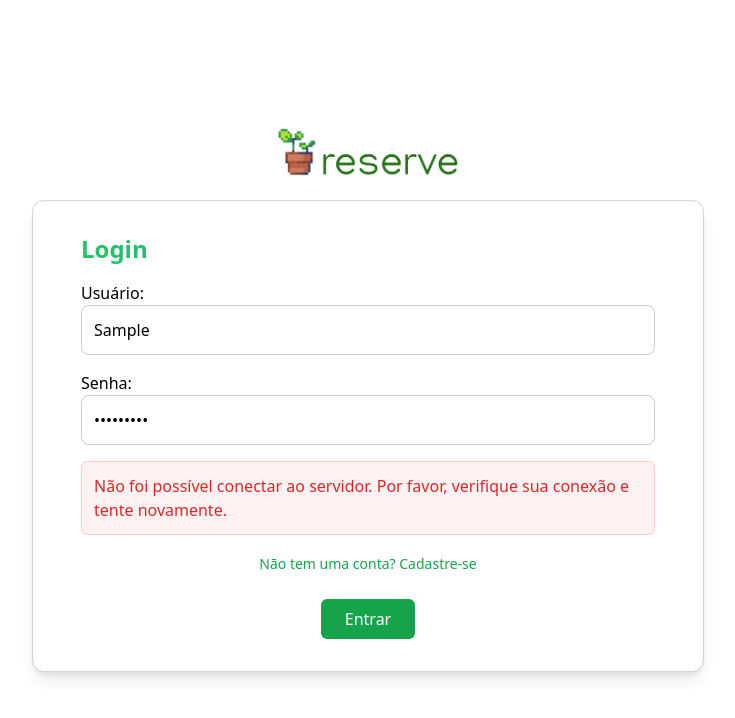
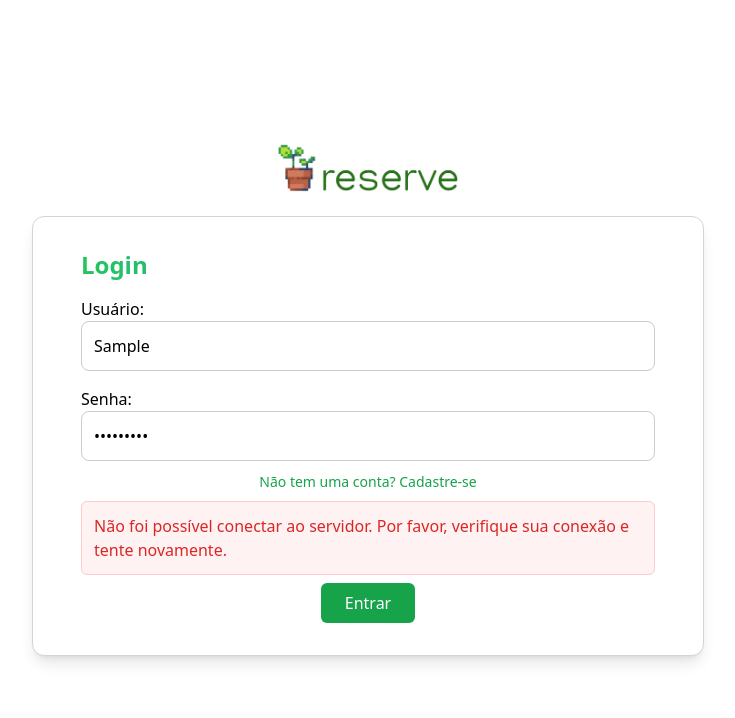
Before and after one commit to mericxy/ReservaUFAM, a React (Vite) app in the folder frontend/: page / in a window 1280 px wide. Both pictures are taken after typing "Sample", "Sample123" into the empty fields and a click on the button "Entrar". Shown: the top 718 px of the page, without its empty margins (272-1007 px from the left). Built offline with nearby package versions, Linux system fonts and the light colour scheme; no server answers.

Commit message:
🎨 ui: prevent resizing when displaying error messages on login #1

```diff
--- a/frontend/src/pages/Login.jsx
+++ b/frontend/src/pages/Login.jsx
@@ -114,7 +114,7 @@ const Login = () => {
         <section className="flex items-center justify-center flex-col gap-6 py-8 min-h-screen">
             <img src={logo} alt="logo" className="w-17 h-12" />
 
-            <div className="border border-gray-300 rounded-xl p-8 w-full max-w-2xl shadow-lg bg-white px-12">
+            <div className="border border-gray-300 rounded-xl p-8 w-full min-w-[450px] max-w-2xl shadow-lg bg-white px-12">
                 <h2 className="text-2xl font-bold bg-gradient-to-r from-green-500 to-blue-500 text-transparent bg-clip-text mb-4">
                     Login
                 </h2>
@@ -142,19 +142,21 @@ const Login = () => {
                         required
                     />
 
-                    {error && (
-                        <div className="mt-4 p-3 bg-red-50 border border-red-200 text-red-600 rounded-md">
-                            {error}
-                        </div>
-                    )}
-
-                    <div className="text-center p-4">
+                    <div className="text-center p-2">
                         <Link
                             to="/register"
                             className="text-sm text-green-600 hover:text-green-500"
                         >
                             Não tem uma conta? Cadastre-se
                         </Link>
+                    </div>
+
+                    <div className="mt-0 min-h-[50px]">
+                        {error && (
+                            <div className=" p-3 bg-red-50 border border-red-200 text-red-600 rounded-md">
+                                {error}
+                            </div>
+                        )}
                     </div>
 
                     <div className="flex items-center justify-center mt-2">
```
